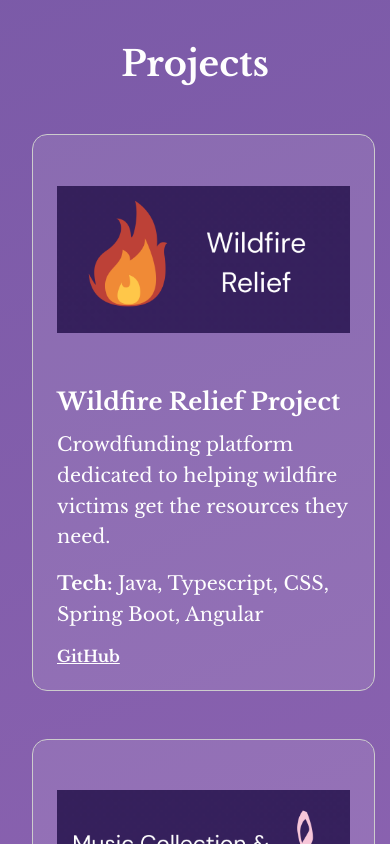
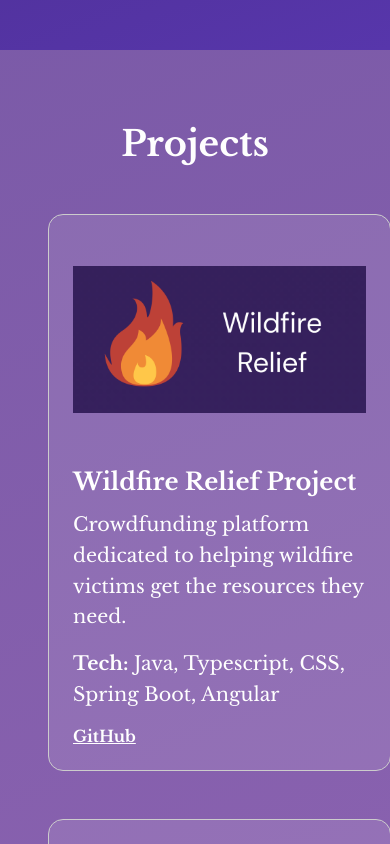
Before and after one commit to amm1746/Alexandra-Mantagas-Portfolio, a React (Create React App) app: page / in a window 390 px wide. Shown: the part 2300-3144 px from the top of the page. Built offline with nearby package versions, Linux system fonts and the light colour scheme.

Commit message:
Mobile fix #2

```diff
--- a/src/components/ProjectCard.css
+++ b/src/components/ProjectCard.css
@@ -19,7 +19,8 @@
     border: 1px solid #ccc;
     padding: 1.5rem;
     border-radius: 8px;
-    margin: 1rem auto;
+    gap: 1.5rem;
+    flex-wrap: nowrap;
     transition: transform 0.2s;
   }
 }
--- a/src/components/Skills.css
+++ b/src/components/Skills.css
@@ -74,7 +74,7 @@
 
   .skills-box {
     width: 75%;      /* fixed width for all boxes */
-    height: 240px;
+    height: 260px;
     aspect-ratio: 5 / 4;    /* fixed height for all boxes */
     display: flex;
     flex-direction: column;
```
